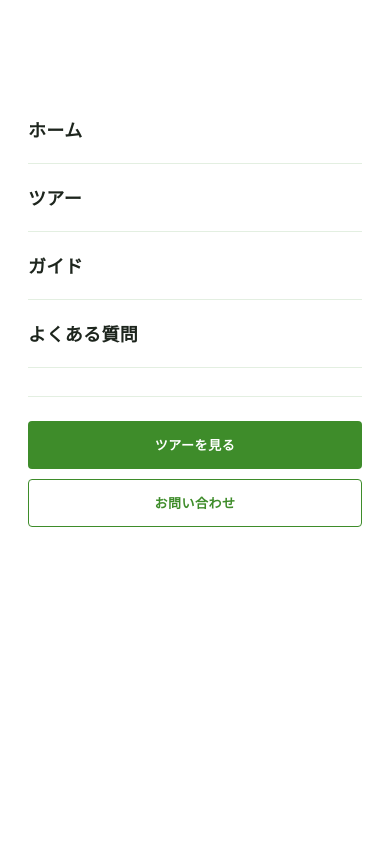
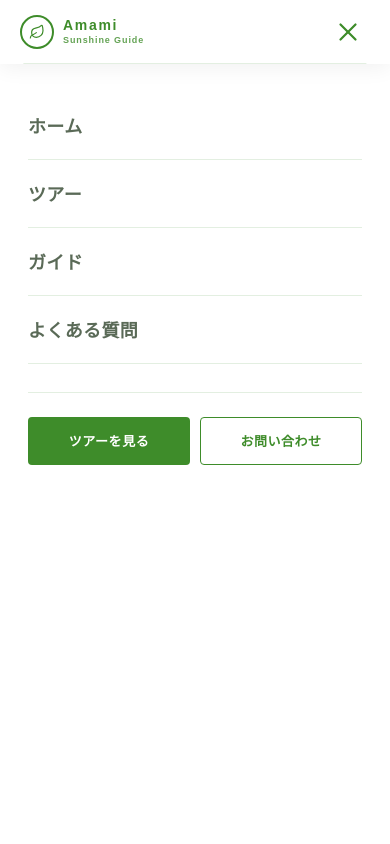
Before and after one commit to ikucha-portfolio/amami-guide-redesign, a React (Vite) app: page / in a window 390 px wide. Both pictures are taken after a click on the button "メニューを開く". Shown: the top 844 px of the page. Built offline with nearby package versions, Linux system fonts and the light colour scheme.

Commit message:
Nav各セクションへ遷移できるよう調整

```diff
--- a/src/components/Nav.jsx
+++ b/src/components/Nav.jsx
@@ -34,7 +34,9 @@ export default function Nav({ onBack }) {
   // ========================================
 
   useEffect(() => {
-    const mediaQuery = window.matchMedia("(max-width: 768px)");
+    const mediaQuery = window.matchMedia(
+      "(max-width: 768px)"
+    );
 
     const handleResize = () => {
       setIsMobile(mediaQuery.matches);
@@ -49,45 +51,166 @@ export default function Nav({ onBack }) {
     mediaQuery.addEventListener("change", handleResize);
 
     return () => {
-      mediaQuery.removeEventListener("change", handleResize);
+      mediaQuery.removeEventListener(
+        "change",
+        handleResize
+      );
     };
   }, []);
+
+  // ========================================
+  // Lock body scroll while menu is open
+  // ========================================
+
+  useEffect(() => {
+    if (isMenuOpen && isMobile) {
+      document.body.style.overflow = "hidden";
+    } else {
+      document.body.style.overflow = "";
+    }
+
+    return () => {
+      document.body.style.overflow = "";
+    };
+  }, [isMenuOpen, isMobile]);
 
   // ========================================
   // Navigation
   // ========================================
 
+  const scrollToSection = (sectionId) => {
+    const element = document.getElementById(sectionId);
+
+    if (!element) {
+      return false;
+    }
+
+    element.scrollIntoView({
+      behavior: "smooth",
+      block: "start",
+    });
+
+    return true;
+  };
+
+  // ----------------------------------------
+  // Home
+  // ----------------------------------------
+
   const handleHomeClick = (e) => {
     e.preventDefault();
+
     setIsMenuOpen(false);
 
+    // Home上にいる場合
+    if (scrollToSection("top")) {
+      return;
+    }
+
+    // 詳細ページなどからHomeへ戻る
     if (onBack) {
       onBack();
+
+      // Home描画後にトップへ
+      setTimeout(() => {
+        const top = document.getElementById("top");
+
+        if (top) {
+          top.scrollIntoView({
+            behavior: "smooth",
+            block: "start",
+          });
         } else {
-      window.location.href = "#";
+          window.scrollTo({
+            top: 0,
+            behavior: "smooth",
+          });
         }
+      }, 150);
+
+      return;
+    }
+
+    // フォールバック
+    window.location.href = "/";
   };
 
-  const handleMenuLinkClick = () => {
+  // ----------------------------------------
+  // Home Section
+  // ----------------------------------------
+
+  const handleSectionClick = (e, sectionId) => {
+    e.preventDefault();
+
     setIsMenuOpen(false);
+
+    // Home上に該当セクションがある場合
+    if (scrollToSection(sectionId)) {
+      return;
+    }
+
+    // 詳細ページなどからHomeへ戻る
+    if (onBack) {
+      onBack();
+
+      // Home描画後に該当セクションへ移動
+      setTimeout(() => {
+        const element =
+          document.getElementById(sectionId);
+
+        if (element) {
+          element.scrollIntoView({
+            behavior: "smooth",
+            block: "start",
+          });
+        }
+      }, 150);
+
+      return;
+    }
+
+    // フォールバック
+    window.location.href = `/#${sectionId}`;
   };
 
   // ========================================
   // Header Colors
   // ========================================
 
-  const textColor = isScrolled ? C.textLight : "#FFFFFF";
-  const logoColor = isScrolled ? C.green : "#FFFFFF";
+  // メニューを開いている間は
+  // 屋号と×を常に緑色＋白背景にする
+  const textColor =
+    isMenuOpen
+      ? C.textLight
+      : isScrolled
+      ? C.textLight
+      : "#FFFFFF";
 
-  const navBackground = isScrolled
+  const logoColor =
+    isMenuOpen
+      ? C.green
+      : isScrolled
+      ? C.green
+      : "#FFFFFF";
+
+  const navBackground =
+    isMenuOpen
+      ? "#FFFFFF"
+      : isScrolled
       ? "rgba(255,255,255,0.96)"
       : "rgba(255,255,255,0)";
 
-  const navShadow = isScrolled
+  const navShadow =
+    isMenuOpen
+      ? "0 4px 20px rgba(0,0,0,0.06)"
+      : isScrolled
       ? "0 8px 28px rgba(0,0,0,0.08)"
       : "none";
 
-  const dividerColor = isScrolled
+  const dividerColor =
+    isMenuOpen
+      ? "rgba(62,140,42,0.14)"
+      : isScrolled
       ? "rgba(62,140,42,0.14)"
       : "rgba(255,255,255,0.34)";
 
@@ -103,7 +226,10 @@ export default function Nav({ onBack }) {
           top: 0,
           left: 0,
           right: 0,
-          zIndex: 200,
+
+          // メニューを開いたときも
+          // メニューより必ず前面に表示
+          zIndex: 300,
 
           height: "64px",
 
@@ -111,13 +237,20 @@ export default function Nav({ onBack }) {
           alignItems: "center",
           justifyContent: "space-between",
 
-          padding: isMobile ? "0 20px" : "0 6%",
+          padding: isMobile
+            ? "0 20px"
+            : "0 6%",
 
           background: navBackground,
           boxShadow: navShadow,
 
-          backdropFilter: isScrolled ? "blur(10px)" : "none",
-          WebkitBackdropFilter: isScrolled
+          backdropFilter:
+            isScrolled && !isMenuOpen
+              ? "blur(10px)"
+              : "none",
+
+          WebkitBackdropFilter:
+            isScrolled && !isMenuOpen
               ? "blur(10px)"
               : "none",
 
@@ -152,7 +285,8 @@ export default function Nav({ onBack }) {
               border: `2px solid ${logoColor}`,
               borderRadius: "50%",
 
-              transition: "border-color 0.35s ease",
+              transition:
+                "border-color 0.35s ease",
             }}
           >
             <Leaf
@@ -172,7 +306,8 @@ export default function Nav({ onBack }) {
                 lineHeight: 1.1,
                 color: logoColor,
 
-                transition: "color 0.35s ease",
+                transition:
+                  "color 0.35s ease",
               }}
             >
               Amami
@@ -189,7 +324,13 @@ export default function Nav({ onBack }) {
                 lineHeight: 1.1,
 
                 color: logoColor,
-                opacity: isScrolled ? 0.8 : 0.9,
+
+                opacity:
+                  isMenuOpen
+                    ? 0.8
+                    : isScrolled
+                    ? 0.8
+                    : 0.9,
 
                 transition:
                   "color 0.35s ease, opacity 0.35s ease",
@@ -226,6 +367,9 @@ export default function Nav({ onBack }) {
 
               <a
                 href="#tours"
+                onClick={(e) =>
+                  handleSectionClick(e, "tours")
+                }
                 style={{
                   ...linkStyle,
                   color: textColor,
@@ -236,6 +380,9 @@ export default function Nav({ onBack }) {
 
               <a
                 href="#guide"
+                onClick={(e) =>
+                  handleSectionClick(e, "guide")
+                }
                 style={{
                   ...linkStyle,
                   color: textColor,
@@ -246,6 +393,9 @@ export default function Nav({ onBack }) {
 
               <a
                 href="#faq"
+                onClick={(e) =>
+                  handleSectionClick(e, "faq")
+                }
                 style={{
                   ...linkStyle,
                   color: textColor,
@@ -266,6 +416,12 @@ export default function Nav({ onBack }) {
             >
               <a
                 href="#tours"
+                onClick={(e) =>
+                  handleSectionClick(
+                    e,
+                    "tours"
+                  )
+                }
                 style={{
                   display: "inline-flex",
                   alignItems: "center",
@@ -283,11 +439,13 @@ export default function Nav({ onBack }) {
 
                   textDecoration: "none",
 
-                  boxShadow: isScrolled
+                  boxShadow:
+                    isScrolled
                       ? "none"
                       : "0 4px 16px rgba(0,0,0,0.16)",
 
-                  transition: "box-shadow 0.35s ease",
+                  transition:
+                    "box-shadow 0.35s ease",
                 }}
               >
                 ツアーを見る
@@ -295,6 +453,12 @@ export default function Nav({ onBack }) {
 
               <a
                 href="#contact"
+                onClick={(e) =>
+                  handleSectionClick(
+                    e,
+                    "contact"
+                  )
+                }
                 style={{
                   display: "inline-flex",
                   alignItems: "center",
@@ -302,15 +466,18 @@ export default function Nav({ onBack }) {
 
                   padding: "8px 18px",
 
-                  background: isScrolled
+                  background:
+                    isScrolled
                       ? "transparent"
                       : "rgba(255,255,255,0.08)",
 
-                  color: isScrolled
+                  color:
+                    isScrolled
                       ? C.green
                       : "#FFFFFF",
 
-                  border: isScrolled
+                  border:
+                    isScrolled
                       ? `1.5px solid ${C.green}`
                       : "1.5px solid rgba(255,255,255,0.85)",
 
@@ -338,7 +505,9 @@ export default function Nav({ onBack }) {
         {isMobile && (
           <button
             type="button"
-            onClick={() => setIsMenuOpen((prev) => !prev)}
+            onClick={() =>
+              setIsMenuOpen((prev) => !prev)
+            }
             aria-label={
               isMenuOpen
                 ? "メニューを閉じる"
@@ -362,7 +531,8 @@ export default function Nav({ onBack }) {
 
               cursor: "pointer",
 
-              transition: "color 0.35s ease",
+              transition:
+                "color 0.35s ease",
             }}
           >
             {isMenuOpen ? (
@@ -395,9 +565,14 @@ export default function Nav({ onBack }) {
 
             background: dividerColor,
 
-            transform: "translateX(-50%)",
+            transform:
+              "translateX(-50%)",
 
-            opacity: isScrolled ? 1 : 0.9,
+            opacity: isMenuOpen
+              ? 1
+              : isScrolled
+              ? 1
+              : 0.9,
 
             pointerEvents: "none",
 
@@ -415,8 +590,12 @@ export default function Nav({ onBack }) {
         <div
           style={{
             position: "fixed",
-            inset: 0,
-            zIndex: 150,
+            top: 0,
+            left: 0,
+            right: 0,
+            bottom: 0,
+
+            zIndex: 250,
 
             background: "#FFFFFF",
 
@@ -424,11 +603,13 @@ export default function Nav({ onBack }) {
 
             opacity: isMenuOpen ? 1 : 0,
 
-            visibility: isMenuOpen
+            visibility:
+              isMenuOpen
                 ? "visible"
                 : "hidden",
 
-            transform: isMenuOpen
+            transform:
+              isMenuOpen
                 ? "translateY(0)"
                 : "translateY(-12px)",
 
@@ -443,14 +624,21 @@ export default function Nav({ onBack }) {
               display: "flex",
               flexDirection: "column",
 
-              padding: "96px 28px 40px",
+              // Header 64px分だけ下から
+              // メニューを開始
+              padding:
+                "64px 28px 40px",
             }}
           >
             {/* ========================================
                 Menu Links
             ======================================== */}
 
-            <div>
+            <div
+              style={{
+                paddingTop: "28px",
+              }}
+            >
               <MobileLink
                 href="#"
                 onClick={handleHomeClick}
@@ -460,21 +648,36 @@ export default function Nav({ onBack }) {
 
               <MobileLink
                 href="#tours"
-                onClick={handleMenuLinkClick}
+                onClick={(e) =>
+                  handleSectionClick(
+                    e,
+                    "tours"
+                  )
+                }
               >
                 ツアー
               </MobileLink>
 
               <MobileLink
                 href="#guide"
-                onClick={handleMenuLinkClick}
+                onClick={(e) =>
+                  handleSectionClick(
+                    e,
+                    "guide"
+                  )
+                }
               >
                 ガイド
               </MobileLink>
 
               <MobileLink
                 href="#faq"
-                onClick={handleMenuLinkClick}
+                onClick={(e) =>
+                  handleSectionClick(
+                    e,
+                    "faq"
+                  )
+                }
               >
                 よくある質問
               </MobileLink>
@@ -493,15 +696,29 @@ export default function Nav({ onBack }) {
                   "1px solid rgba(62,140,42,0.14)",
               }}
             >
+              <div
+                style={{
+                  display: "grid",
+                  gridTemplateColumns:
+                    "1fr 1fr",
+                  gap: "10px",
+                }}
+              >
+                {/* ツアーを見る */}
+
                 <a
                   href="#tours"
-                onClick={handleMenuLinkClick}
+                  onClick={(e) =>
+                    handleSectionClick(
+                      e,
+                      "tours"
+                    )
+                  }
                   style={{
                     display: "flex",
                     alignItems: "center",
                     justifyContent: "center",
 
-                  width: "100%",
                     height: "48px",
 
                     background: C.green,
@@ -514,28 +731,39 @@ export default function Nav({ onBack }) {
                     letterSpacing: "0.04em",
 
                     textDecoration: "none",
+
+                    boxSizing: "border-box",
+
+                    transition:
+                      "opacity 0.2s ease, transform 0.2s ease",
                   }}
                 >
                   ツアーを見る
                 </a>
 
+                {/* お問い合わせ */}
+
                 <a
                   href="#contact"
-                onClick={handleMenuLinkClick}
+                  onClick={(e) =>
+                    handleSectionClick(
+                      e,
+                      "contact"
+                    )
+                  }
                   style={{
                     display: "flex",
                     alignItems: "center",
                     justifyContent: "center",
 
-                  width: "100%",
                     height: "48px",
-
-                  marginTop: "10px",
 
                     background: "#FFFFFF",
                     color: C.green,
 
-                  border: `1.5px solid ${C.green}`,
+                    border:
+                      `1.5px solid ${C.green}`,
+
                     borderRadius: "4px",
 
                     fontSize: "13px",
@@ -543,10 +771,16 @@ export default function Nav({ onBack }) {
                     letterSpacing: "0.04em",
 
                     textDecoration: "none",
+
+                    boxSizing: "border-box",
+
+                    transition:
+                      "background 0.2s ease, transform 0.2s ease",
                   }}
                 >
                   お問い合わせ
                 </a>
+              </div>
             </div>
           </div>
         </div>
@@ -571,7 +805,11 @@ const linkStyle = {
    Mobile Link
 ======================================== */
 
-function MobileLink({ href, onClick, children }) {
+function MobileLink({
+  href,
+  onClick,
+  children,
+}) {
   return (
     <a
       href={href}
@@ -585,9 +823,11 @@ function MobileLink({ href, onClick, children }) {
         borderBottom:
           "1px solid rgba(62,140,42,0.14)",
 
-        color: "#1D251D",
+        color: C.textLight,
 
-        fontFamily: "'Noto Sans JP', sans-serif",
+        fontFamily:
+          "'Noto Sans JP', sans-serif",
+
         fontSize: "18px",
         fontWeight: 700,
         letterSpacing: "0.02em",
```
Lines whose indentation alone changed are shown as unchanged.
